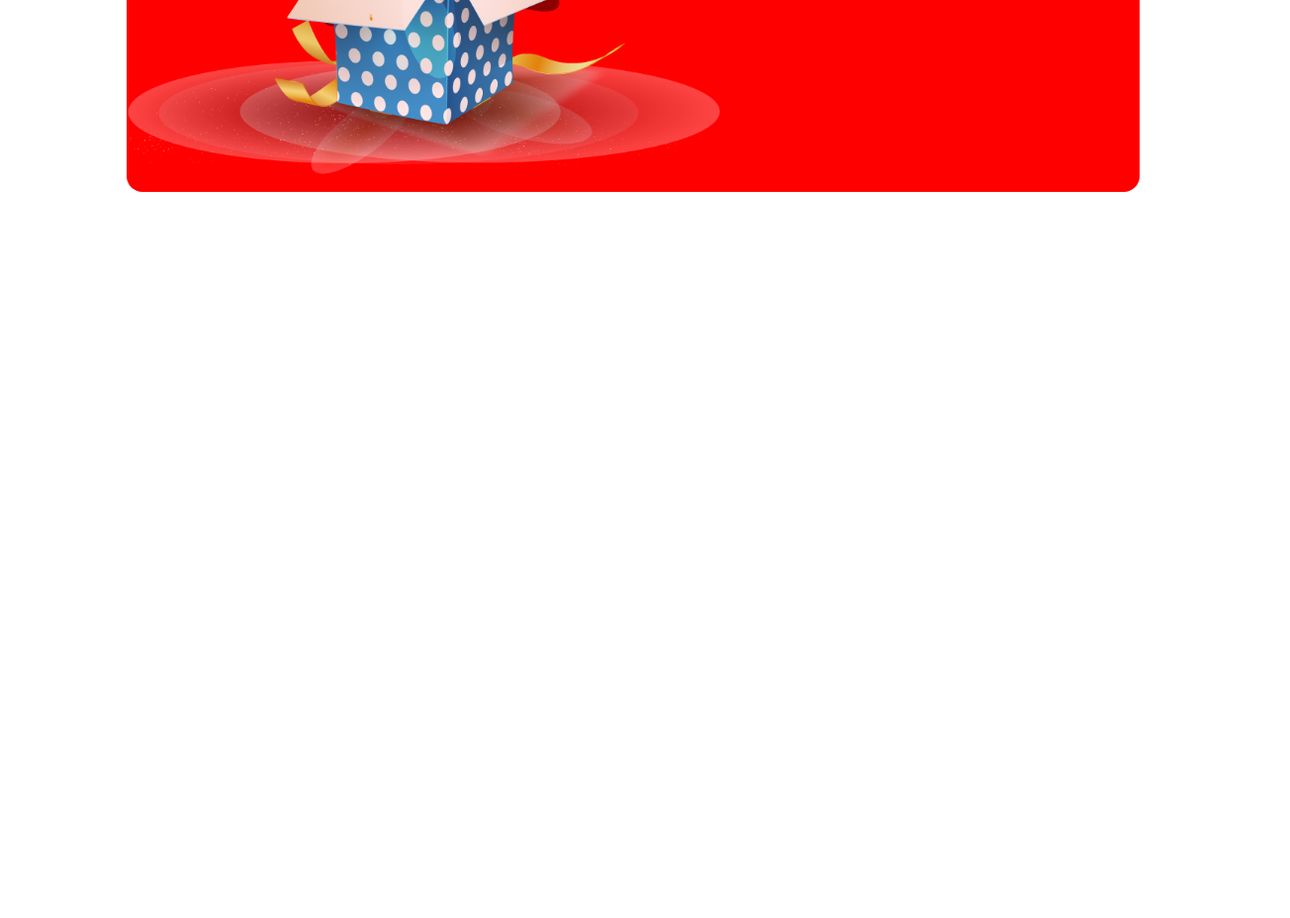
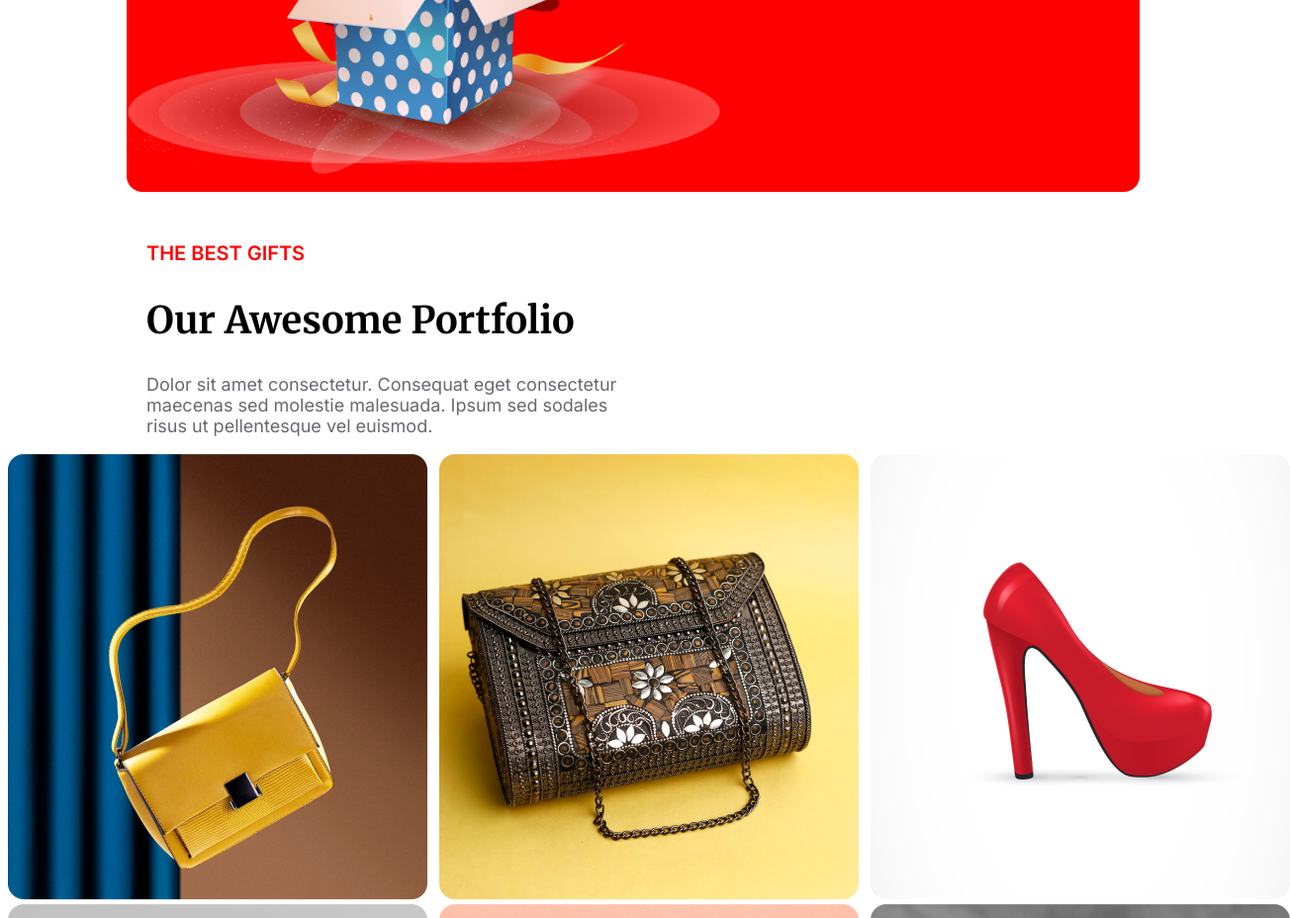
Before and after one commit to Elias537/new-year-offer-landing-page, a plain HTML site: page index.html in a window 1280 px wide. Shown: the part 3551-4479 px from the top of the page at 99% size, 1304 px wide, since content can reach past the window. Before the commit the page ends 3795 px from the top, so only its background shows below. Drawn offline with Linux system fonts and the light colour scheme.

Commit message:
added portfolio

```diff
--- a/index.html
+++ b/index.html
@@ -93,6 +93,23 @@
             </div>
         </section>
         <!-- section fifty ended  -->
+        <section class="portfolio">
+            <div class="portfolio-text">
+                <p class="inter-normal p-title">THE BEST GIFTS</p>
+                <h2 class="merriweather-regular p-sub-title">Our Awesome Portfolio</h2>
+                <p class="inter-normal p-description">Dolor sit amet consectetur. Consequat eget consectetur maecenas
+                    sed molestie malesuada. Ipsum sed sodales risus ut pellentesque vel euismod. </p>
+            </div>
+            <!-- .portfolio-photo>.column$*3>img+img -->
+            <div class="portfolio-photo">
+                <div class="column1"><img src="images/Rectangle 3.png" alt=""><img src="images/Rectangle 6.png" alt="">
+                </div>
+                <div class="column2"><img src="images/Rectangle 4.png" alt=""><img src="images/Rectangle 7.png" alt="">
+                </div>
+                <div class="column3"><img src="images/Rectangle 5.png" alt=""><img src="images/Rectangle 8.png" alt="">
+                </div>
+            </div>
+        </section>
 
 
     </main>
--- a/styles/style.css
+++ b/styles/style.css
@@ -257,3 +257,34 @@
 }
 
 /* section fifty ended  */
+
+/* portfolio styles */
+.p-title {
+    font-size: 20px;
+    color: #FF0000;
+    font-weight: 600;
+}
+
+.p-sub-title {
+    font-size: 38px;
+    font-weight: 700;
+}
+
+.p-description {
+    font-size: 18px;
+    color: #070211;
+    opacity: 60%;
+}
+
+.portfolio-text {
+    text-align: left;
+    margin-left: 140px;
+    width: 500px;
+}
+
+.portfolio-photo {
+    display: flex;
+    position: 50% 50%;
+    margin: 0px 0px 0px 00px;
+    gap: 12px;
+}
```
